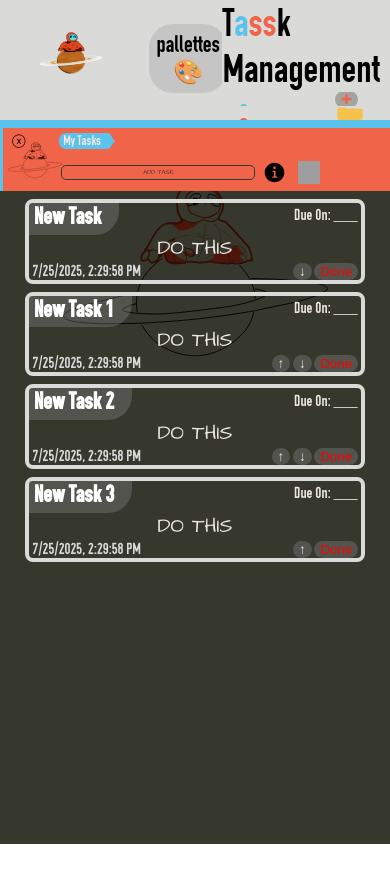
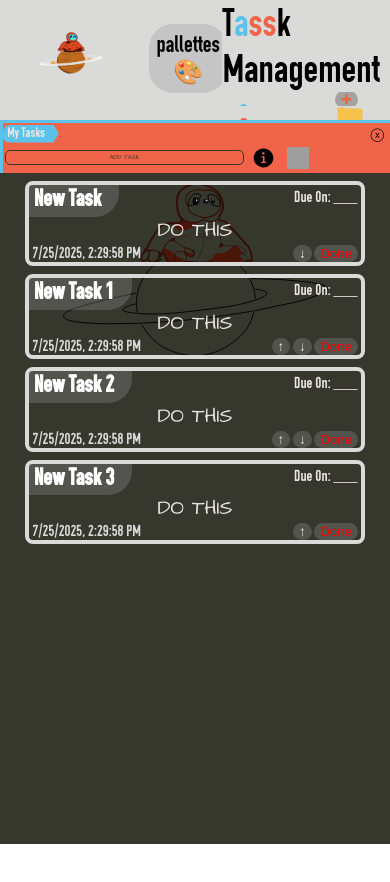
Before and after one commit to sebgorgone/Tassk-Management, a React (Vite) app: page / in a window 390 px wide. Shown: the top 882 px of the page. Built offline with nearby package versions, Linux system fonts and the light colour scheme; grey boxes are pictures that could not be loaded.

Commit message:
media queries yuck

```diff
--- a/src/TaskGroup.jsx
+++ b/src/TaskGroup.jsx
@@ -6,6 +6,9 @@ function TaskGroup (props) {
    //media
 
    const viewport = useViewport();
+
+   const dScale = (viewport > 1000);
+
 
    console.log(viewport);
    //state
@@ -95,30 +98,33 @@ function TaskGroup (props) {
    useEffect(() => {
       if (!newTask) return;
       addItem(props.tasks);
-   }, [newTask])
+   }, [newTask]);
 
    return (
-      <div style={{flexDirection: 'column', flex: "1", minWidth: "0",maxWidth: "100%", overflowY: "scroll", height: "calc(100vh - 1.75em)"}}>
+      <div style={{flexDirection: 'column', flex: "1", minWidth: "0",maxWidth: "100%", overflowY: "scroll"}}>
 
-         <div style={{background: props.pallette.vibr, overflowX: "hidden", display: "flex", flexFlow: "column", borderTop: `${props.pallette.bright} solid .5em`, borderLeft: (!newTaskField && !infoField && !settingsField) ? `${props.pallette.bright} solid` : 'none', borderBottomRightRadius: (newTaskField || infoField || settingsField) ? '2em' : '0', borderBottomLeftRadius: (newTaskField || infoField || settingsField) ? '2em' : '0'}}>
+         <div style={dScale ?
+         {background: props.pallette.vibr, overflowX: "hidden", display: "flex", flexFlow: "column", borderTop: `${props.pallette.bright} solid .5em`, borderLeft: (!newTaskField && !infoField && !settingsField) ? `${props.pallette.bright} solid` : 'none', borderBottomRightRadius: (newTaskField || infoField || settingsField) ? '2em' : '0', borderBottomLeftRadius: (newTaskField || infoField || settingsField) ? '2em' : '0'} :
+         {background: props.pallette.vibr, overflowX: "hidden", display: "flex", flexFlow: "column", borderTop: `${props.pallette.bright} solid .2em`, borderLeft: (!newTaskField && !infoField && !settingsField) ? `${props.pallette.bright} solid` : 'none', borderBottomRightRadius: (newTaskField || infoField || settingsField) ? '2em' : '0', borderBottomLeftRadius: (newTaskField || infoField || settingsField) ? '2em' : '0'}}>
             {props.debug && <p>--TG NAME: {props.name}--description: {`${props.desc}`}--icon path: {props.icon} -- tags: {props.tags}--color: {props.pallette.vibr} --Created At: {props.createdAt}-- Tasks:⬇️⬇️⬇️<br /> {props.tasks.map(t => '---------------------------------------------------------------------------------------------------------------------TASK_NAME: \n' + t.taskName + ' ___CREATED_AT: ' + t.createdAt + '___TASK: ' + t.task + '___DUE_DATE: ' + t.dueDate)}</p>}
 
-            <div style={{display: "flex", justifyContent: "space-between", width: "100%", overflow: "hidden", alignItems: "center", marginTop: ".1em", flexWrap: "nowrap", position: "relative", boxSizing: "border-box"}}>
-               <button type='button' style={{position: 'absolute', top: 1,left: 3, border: "none", transition: "200ms", borderRadius: "1em", zIndex: "5"}} className="TGListButton" onClick={() => props.closeTG()}>ⓧ</button>
-               <div style={{minWidth: "3.5em", height: "3.83em"}}>
+            <div style={{display: "flex", justifyContent: "left", width: "100%", overflow: "hidden", alignItems: "left", marginTop: ".1em", flexWrap: "nowrap", flexDirection: "column"}}>
+               {/* <div style={{minWidth: "3.5em", height: "3.83em"}}>
                   <img className='taskGroupIcon' src={props.icon} style={props.icon === "./vectorGraphics/assStencil.svg" ? {width: "4em", paddingTop: ".5em"} : {width: "6.7em",height: "6.7em", maxWidth: "none", margin: "0", position: "absolute", top: -16, left: -30}} />
-               </div>
+               </div> */}
 
                <div style={{
                  display: "flex",
-                 flexWrap: "wrap",
-                 alignItems: "flex-start",
+                 justifyContent: "space-between",
                  rowGap: "0.5em",
                  columnGap: "0.5em",
                  width: "100%"
                }}>
+                  <header className='taskGroupHeader' style={{background: props.pallette.bright, color: props.pallette.light, fontSize: "calc(1vw + 10px)", marginRight: ".3em",paddingRight: "1em",paddingLeft: ".3em", width: "fit-content", borderTopLeftRadius: ".5em", borderBottomLeftRadius: ".5em", flexShrink: "0"}}>{props.name}</header>
+                  <button type='button' style={{position: 'relative',border: "none", transition: "200ms", borderRadius: "1em", zIndex: "5"}} className="TGListButton" onClick={() => props.closeTG()}>ⓧ</button>
 
-                  <header className='taskGroupHeader' style={{background: props.pallette.bright, color: props.pallette.light, fontSize: "calc(1vw + 10px)", marginRight: ".5em",paddingRight: "1em",paddingLeft: ".3em", width: "fit-content", borderTopLeftRadius: ".5em", borderBottomLeftRadius: ".5em", flexShrink: "0"}}>{props.name}</header>
+               </div>
+               <div>
 
                   <div style={{display: "flex", justifyContent: "left", width: "80%", overflow: "wrap"}}>
 
--- a/src/shell.jsx
+++ b/src/shell.jsx
@@ -3,10 +3,15 @@ import '../public/index.css'
 import { pallette } from './assets/DefaultPallettes'
 import TaskGroup from './TaskGroup.jsx'
 import ColorEditor from './assets/ColorEditor.jsx'
+import useViewport from "./assets/useViewport.js";
+
 function Shell() {
+  const viewport = useViewport();
+  const dScale = (viewport > 1000);
+  console.log(dScale)
   //state
   const [data, setData] = useState(null)
-  console.log('DATA VALUE: ', data)
+  // console.log('DATA VALUE: ', data)
 
   //style
 
@@ -169,7 +174,7 @@ function handleOpenTG(index) {
     const name = src.TGs[index].taskGroupName;
     const open = src.defaults?.openTGs ?? [];
 
-    if (open.includes(name) || open.length >= 5) return prev;
+    if (open.includes(name) || open.length >= (dScale ? 4 : 2)) return prev;
 
     const updated = {
       ...src,
@@ -416,7 +421,33 @@ useEffect(() => {
 useEffect(() => {
   if (newTG === null) return
   handleAddTG();
-}, [newTG])
+}, [newTG]);
+
+useEffect(() => {
+      if (!dScale && TGs.length > 2) {
+        setData(prev => {
+          if (!prev) return prev;
+
+          const src = prev.data ? prev.data : prev;
+
+
+
+          const newOpen = [src.defaults.openTGs[0], src.defaults.openTGs[1]];
+
+          const updated = {
+            ...src,
+            defaults: {
+              ...src.defaults,
+              openTGs: newOpen
+            }
+          };
+
+          localStorage.setItem('data', JSON.stringify(updated));
+          return updated;
+        });
+        // setTGs([TGs[0], TGs[1]]);
+      }
+   },[dScale]);
 
   return (
     <>
```
